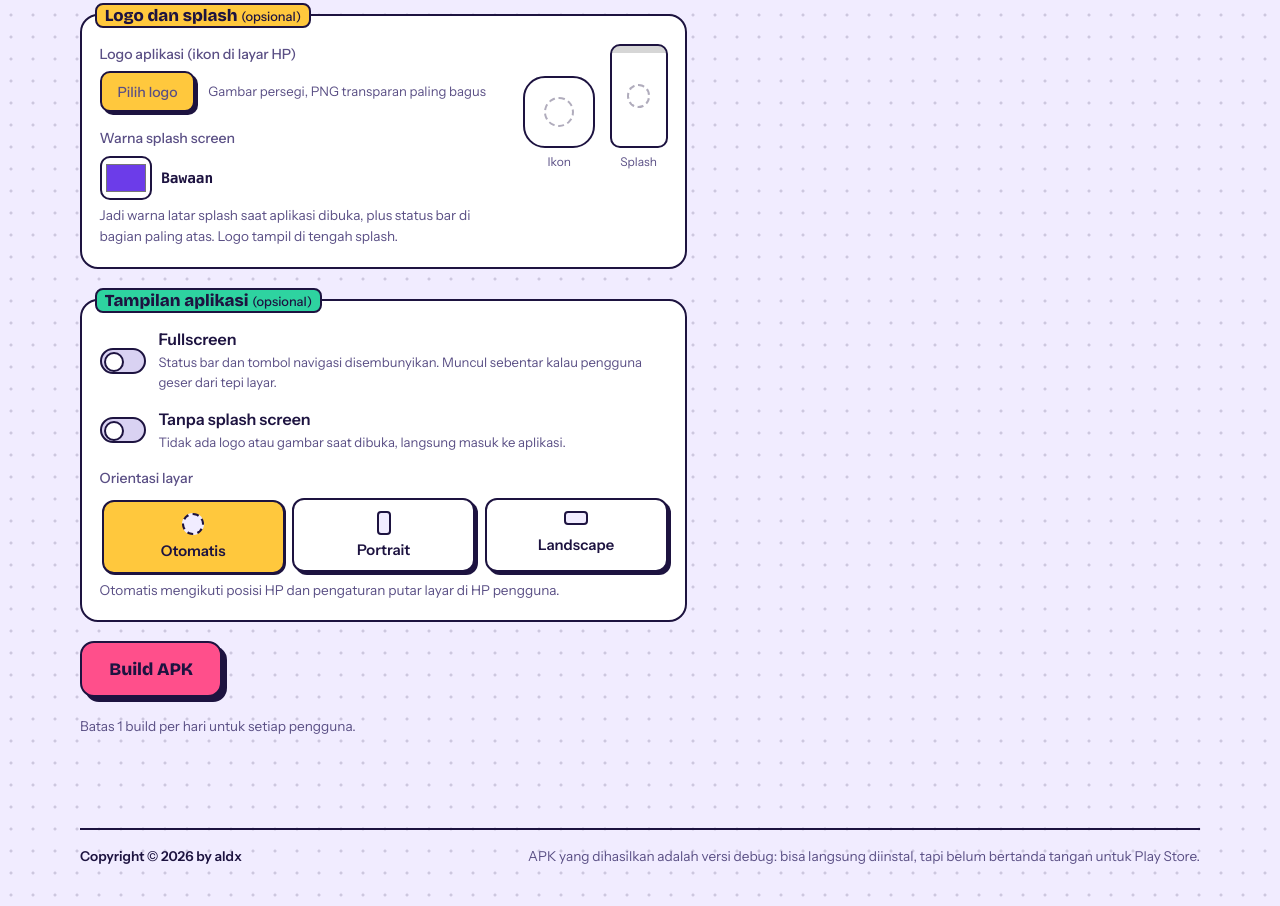
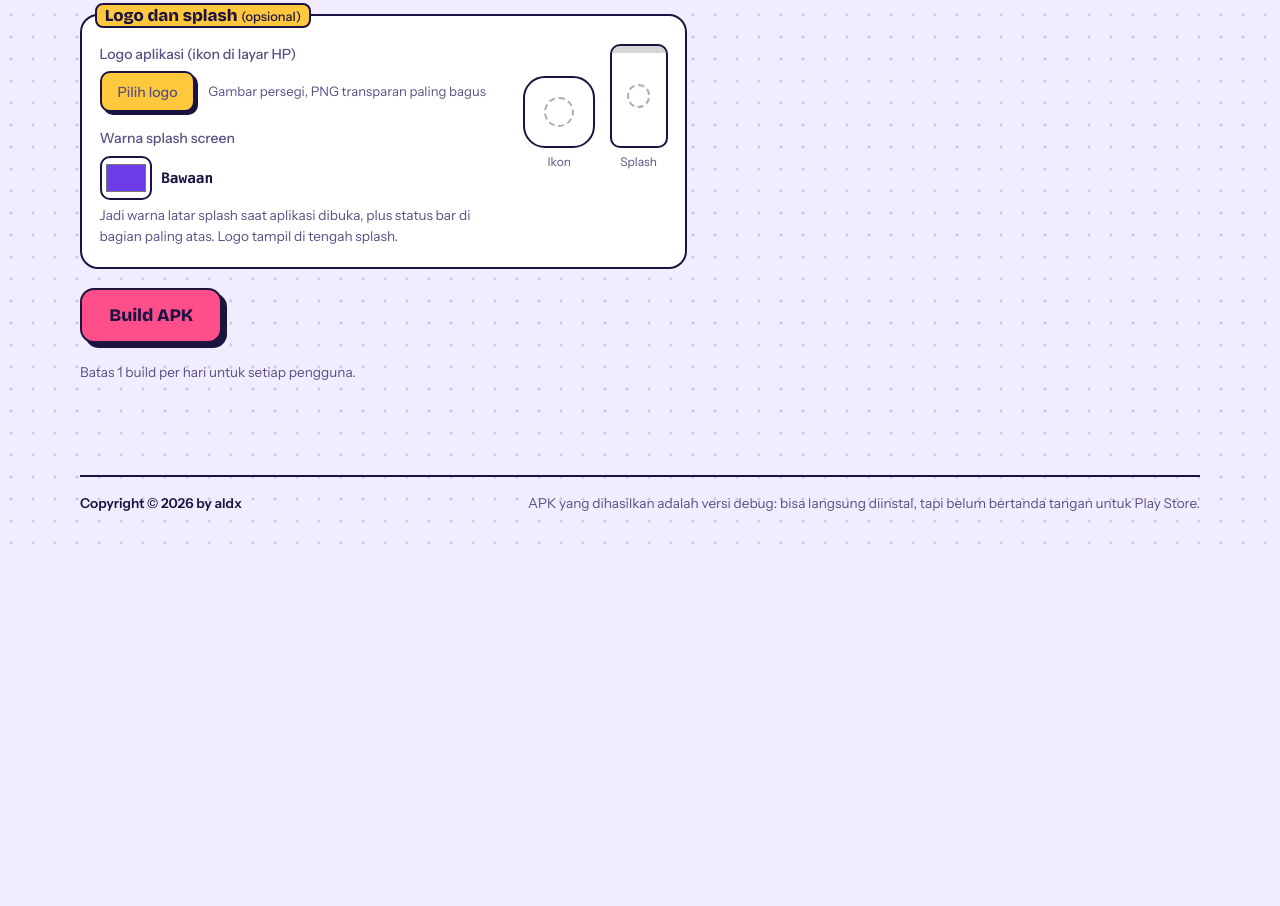
Before and after one commit to AldricAS/apkbuilder, a website: page index.html in a window 1280 px wide. Shown: the part 854-1760 px from the top of the page. After the commit the page ends 1406 px from the top, so only its background shows below. Drawn offline with nearby package versions, Linux system fonts and the light colour scheme.

Commit message:
Remove fullscreen and splash screen options
Removed fullscreen, splash, and orientation options from the UI and related JavaScript functionality.

```diff
--- a/index.html
+++ b/index.html
@@ -119,36 +119,6 @@ form{margin-top:2rem;display:grid;gap:1.2rem}
 .p-icon i,.p-splash i{width:44%;aspect-ratio:1;border:2px dashed rgba(29,19,64,.35);border-radius:50%}
 .p-icon img[hidden],.p-splash img[hidden]{display:none}
 .p-icon:has(img:not([hidden])) i,.p-splash:has(img:not([hidden])) i{display:none}
-
-/* ---------- tampilan: fullscreen, splash, orientasi ---------- */
-.disp{display:grid;gap:1rem;border:var(--bd);border-radius:18px;background:var(--paper);padding:1rem 1.1rem 1.2rem;min-width:0}
-.disp[hidden]{display:none}
-.disp legend{font:800 1.05rem var(--display);padding:0 .5rem;margin-left:-.3rem;background:var(--mint);border:var(--bd);border-radius:8px}
-.tg{position:relative;display:grid;grid-template-columns:auto 1fr;gap:.2rem .8rem;align-items:center;cursor:pointer}
-.tg input{position:absolute;opacity:0;width:100%;height:100%;inset:0;cursor:pointer;margin:0}
-.tg .sw{grid-row:span 2;width:46px;height:26px;border:var(--bd);border-radius:99px;background:#D9D2F2;position:relative;transition:background .12s}
-.tg .sw::after{content:"";position:absolute;top:2px;left:2px;width:16px;height:16px;border-radius:50%;background:var(--paper);border:2px solid var(--ink);transition:transform .12s}
-.tg input:checked ~ .sw{background:var(--mint)}
-.tg input:checked ~ .sw::after{transform:translateX(20px)}
-.tg input:focus-visible ~ .sw{outline:3px solid var(--ink);outline-offset:3px}
-.tg b{font:600 1rem var(--body)}
-.tg small{color:var(--dim);font-size:.82rem;grid-column:2}
-.ori{display:grid;grid-template-columns:repeat(3,1fr);gap:.6rem}
-.ori input{position:absolute;opacity:0;pointer-events:none}
-.ori label{
-  display:grid;justify-items:center;gap:.35rem;padding:.7rem .4rem;cursor:pointer;text-align:center;background:var(--paper);
-  border:var(--bd);border-radius:12px;box-shadow:3px 3px 0 var(--ink);transition:transform .08s,box-shadow .08s;
-}
-.ori label b{font:600 .92rem var(--body)}
-.ori .ph{display:block;border:2px solid var(--ink);border-radius:4px;background:var(--bg)}
-.ori .ph.p{width:14px;height:24px}
-.ori .ph.l{width:24px;height:14px}
-.ori .ph.a{width:22px;height:22px;border-radius:50%;border-style:dashed}
-.ori input:checked + label{background:var(--sun);transform:translate(2px,2px);box-shadow:1px 1px 0 var(--ink)}
-.ori input:focus-visible + label{outline:3px solid var(--ink);outline-offset:3px}
-.ori-t{font-size:.88rem;color:var(--dim);font-weight:500}
-@media (max-width:420px){.ori{grid-template-columns:1fr}}
-.prev figure.off{opacity:.4}
 
 .go{
   justify-self:start;padding:.95rem 1.7rem;cursor:pointer;
@@ -279,34 +249,6 @@ footer .copy{color:var(--ink);font-weight:600}
           </div>
         </fieldset>
 
-        <fieldset class="disp" id="disp">
-          <legend>Tampilan aplikasi <em style="font:500 .8rem var(--body);font-style:normal">(opsional)</em></legend>
-          <label class="tg">
-            <input type="checkbox" id="fullscreen">
-            <span class="sw" aria-hidden="true"></span>
-            <b>Fullscreen</b>
-            <small>Status bar dan tombol navigasi disembunyikan. Muncul sebentar kalau pengguna geser dari tepi layar.</small>
-          </label>
-          <label class="tg">
-            <input type="checkbox" id="noSplash">
-            <span class="sw" aria-hidden="true"></span>
-            <b>Tanpa splash screen</b>
-            <small>Tidak ada logo atau gambar saat dibuka, langsung masuk ke aplikasi.</small>
-          </label>
-          <div role="radiogroup" aria-labelledby="oriT" style="display:grid;gap:.5rem">
-            <span class="ori-t" id="oriT">Orientasi layar</span>
-            <div class="ori">
-              <input type="radio" name="ori" id="o-auto" value="auto" checked>
-              <label for="o-auto"><i class="ph a"></i><b>Otomatis</b></label>
-              <input type="radio" name="ori" id="o-portrait" value="portrait">
-              <label for="o-portrait"><i class="ph p"></i><b>Portrait</b></label>
-              <input type="radio" name="ori" id="o-landscape" value="landscape">
-              <label for="o-landscape"><i class="ph l"></i><b>Landscape</b></label>
-            </div>
-            <small class="hint" id="oriHint">Otomatis mengikuti posisi HP dan pengaturan putar layar di HP pengguna.</small>
-          </div>
-        </fieldset>
-
         <button class="go" id="go" type="submit">Build APK</button>
         <p class="hint" id="limitNote">Batas 1 build per hari untuk setiap pengguna.</p>
         <p id="msg" role="status" aria-live="polite"></p>
@@ -391,7 +333,6 @@ function applyMode(){
   $('#linkField').hidden = m !== 'link';
   $('#webFields').classList.toggle('show', m !== 'android');
   $('#look').hidden = m === 'android';
-  $('#disp').hidden = m === 'android';
   steps[0].querySelector('b').textContent = m === 'link' ? 'Mengirim link' : 'Mengirim zip';
   steps[0].querySelector('small').textContent = m === 'link' ? 'Link dikirim ke repo GitHub' : 'File dikirim ke repo GitHub';
   say('');
@@ -449,23 +390,6 @@ async function pickLogo(f){
 $('#logo').addEventListener('change', (e) => pickLogo(e.target.files[0]));
 paintPreview();
 
-/* ---------- tampilan: fullscreen, splash, orientasi ---------- */
-const ORI_HINT = {
-  auto: 'Otomatis mengikuti posisi HP dan pengaturan putar layar di HP pengguna.',
-  portrait: 'Terkunci tegak, tidak ikut berputar walau HP dimiringkan.',
-  landscape: 'Terkunci mendatar, cocok untuk game atau dashboard lebar.',
-};
-const orientation = () => (document.querySelector('input[name=ori]:checked') || {}).value || 'auto';
-function paintDisp(){
-  const off = $('#noSplash').checked;
-  $('#pSplash').closest('figure').classList.toggle('off', off);
-  $('#pSplash').closest('figure').querySelector('figcaption').textContent = off ? 'Splash (mati)' : 'Splash';
-  $('#oriHint').textContent = ORI_HINT[orientation()];
-}
-$('#noSplash').addEventListener('change', paintDisp);
-document.querySelectorAll('input[name=ori]').forEach(r => r.addEventListener('change', paintDisp));
-paintDisp();
-
 /* ---------- kirim ---------- */
 $('#form').addEventListener('submit', async (e) => {
   e.preventDefault();
@@ -495,9 +419,6 @@ $('#form').addEventListener('submit', async (e) => {
     if (type !== 'android'){
       if (logoB64) body.logoBase64 = logoB64;
       if (themeOn) body.themeColor = $('#theme').value;
-      body.fullscreen = $('#fullscreen').checked;
-      body.noSplash = $('#noSplash').checked;
-      body.orientation = orientation();
     }
     const r = await fetch('/api/upload', {
       method: 'POST', headers: { 'Content-Type': 'application/json' }, body: JSON.stringify(body),
```
